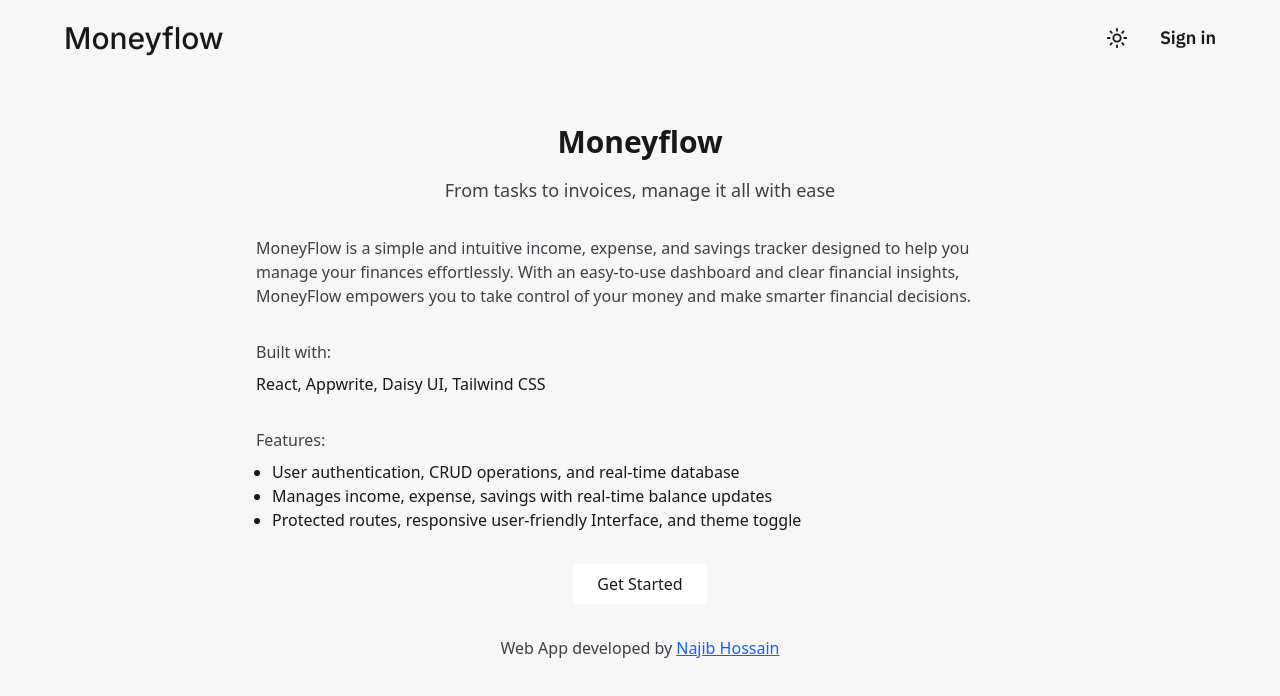
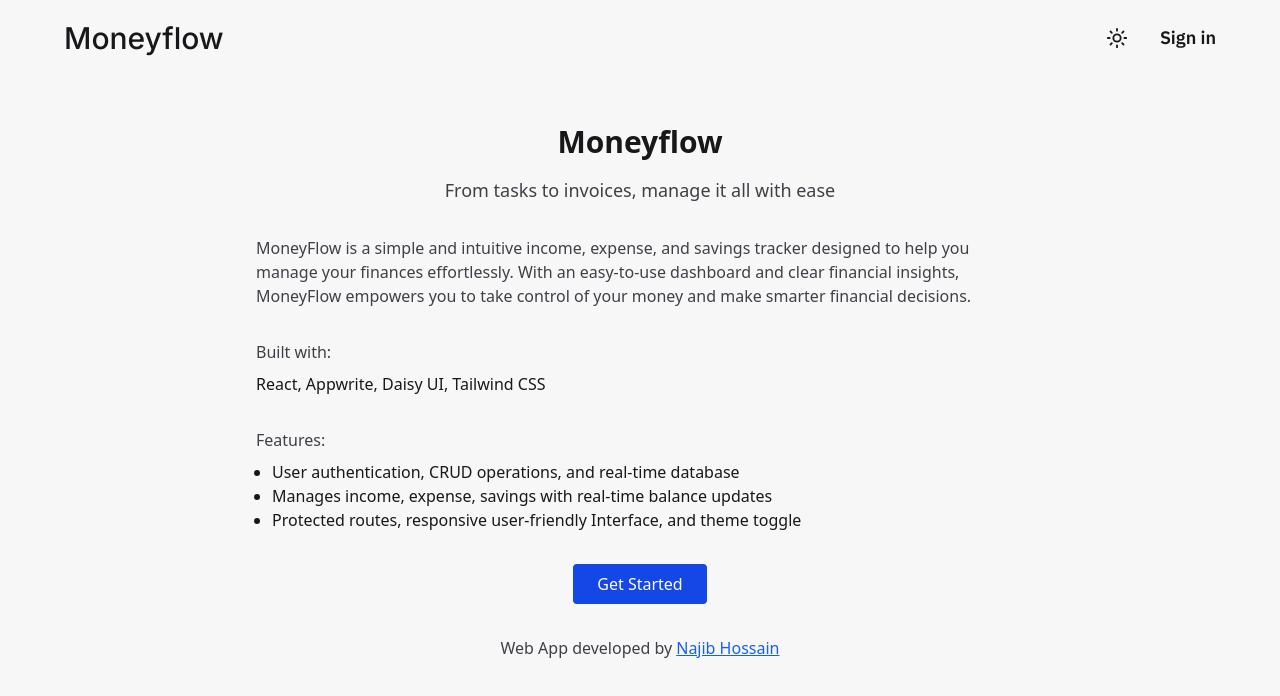
Before and after one commit to NajibHos/MoneyFlow, a React app: page / in a window 1280 px wide. Shown: the top 696 px of the page. Built offline with nearby package versions, Linux system fonts and the light colour scheme; no server answers; the HTML template or start-up script is replaced by a standard one.

Commit message:
Update navigation button text color and background colour

```diff
--- a/src/pages/Home.jsx
+++ b/src/pages/Home.jsx
@@ -98,7 +98,7 @@ const Home = () => {
             <Link to={'/dashboard'}>
             <button
               className="w-auto px-6 py-2 text-base font-text
-              font-medium rounded cursor-pointer text-zinc-900 bg-white"
+              font-medium rounded cursor-pointer text-white bg-blue-700"
             >
               Dashboard
             </button>
@@ -110,7 +110,7 @@ const Home = () => {
             <Link to={'/sign-in'}>
             <button
               className="w-auto px-6 py-2 text-base font-text
-              font-medium rounded cursor-pointer text-zinc-900 bg-white"
+              font-medium rounded cursor-pointer text-white bg-blue-700"
             >
               Get Started
             </button>
```
